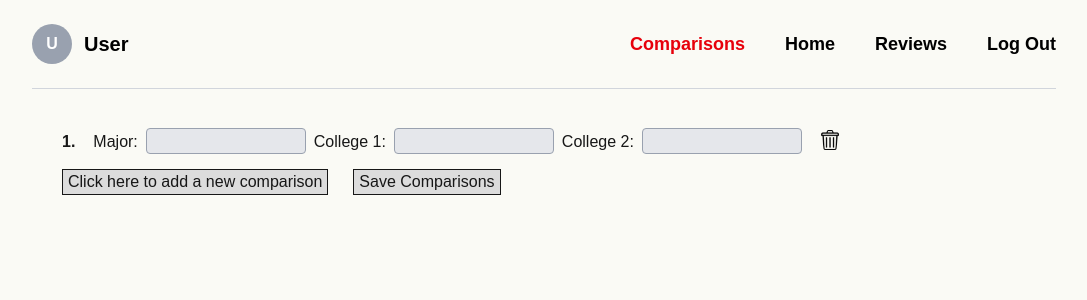
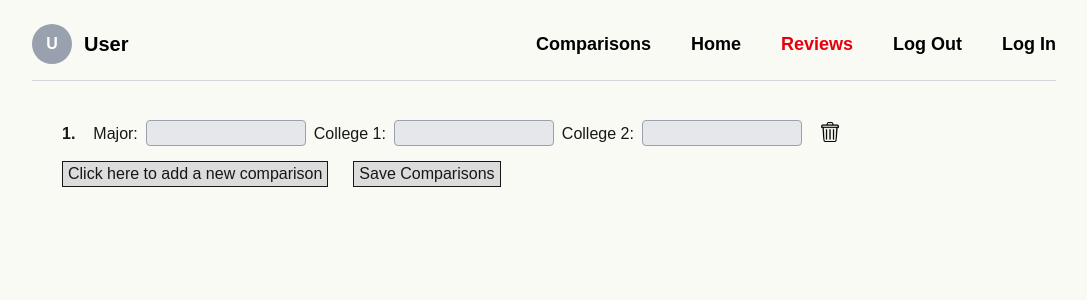
Before and after one commit to DanMart331/unjavascript, a Next.js app: page /comparison in a window 1280 px wide. Shown: the top 300 px of the page, without its empty margins (96-1183 px from the left). Built offline with nearby package versions, Linux system fonts and the light colour scheme; no server answers; the database is empty.

Commit message:
Updated comparison navbar

```diff
--- a/src/app/comparison/page.tsx
+++ b/src/app/comparison/page.tsx
@@ -114,23 +114,26 @@ export default function ComparisonsPage() {
   };
 
   return (
-    <div className="bg-[#FAFAF5] min-h-screen px-4 py-6">
+    <div className="p-6 w-full bg-[#FAFAF5] min-h-screen">
       <div className="max-w-5xl mx-auto">
-        <div className="flex justify-between items-center mb-6">
-          <Link href={currentUser === 'Guest' ? '/' : `/profile/${currentUser}`} className="flex items-center gap-3 hover:opacity-80">
+        <div className="flex justify-between items-center mb-4">
+          <Link href={`/profile/${currentUser}`} className="flex items-center gap-3 hover:opacity-80">
             <div className="w-10 h-10 rounded-full bg-gray-400 flex items-center justify-center text-white font-bold">
               {getInitials(currentUser)}
             </div>
-            <span className="text-xl font-semibold text-black">{currentUser}</span>
+            <span className="text-xl font-semibold text-black">User</span>
           </Link>
           <nav className="flex space-x-10 text-lg font-semibold">
-            <Link href="/comparison" className="text-red-600 font-bold">Comparisons</Link>
+            <Link href="/comparison" className="text-black hover:underline">Comparisons</Link>
             <Link href="/home" className="text-black hover:underline">Home</Link>
-            <Link href="/reviews" className="text-black hover:underline">Reviews</Link>
+            <Link href="/reviews" className="text-red-600 font-bold">Reviews</Link>
             <Link href="/" onClick={() => {
               localStorage.setItem('isLoggedIn', 'false');
               localStorage.setItem('username', '');
+              document.cookie = "isLoggedIn=false";
             }} className="text-black hover:underline">Log Out</Link>
+            <Link href="/" onClick={() => {
+            }} className="text-black hover:underline">Log In</Link>
           </nav>
         </div>
         <hr className="my-4 border-t border-gray-300" />
```
